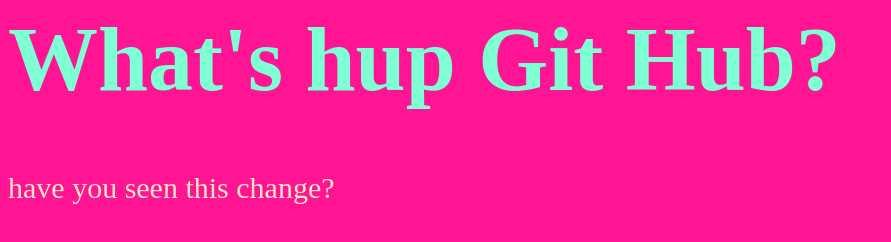
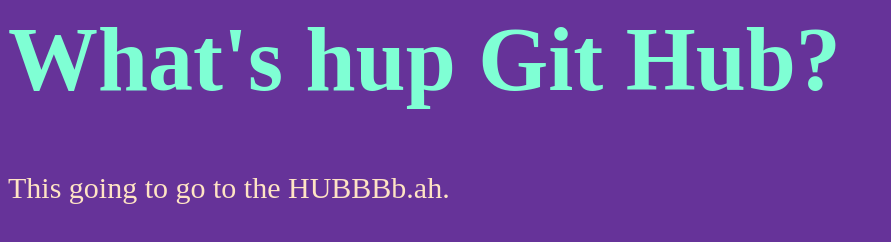
Before and after one commit to pk10187/first-repo, a plain HTML site: page index.html in a window 1280 px wide. Shown: the whole page, without its empty margins (0-891 px from the left). Drawn offline with Linux system fonts and the light colour scheme.

Commit message:
Change for hub

```diff
--- a/index.html
+++ b/index.html
@@ -6,6 +6,7 @@
 	<body>
 
 		<h1>What's hup Git Hub?</h1>
-		<p>have you seen this change?</p>
+		<p>This going to go to the HUBBBb.ah.</p>
 	</body>
+
 </html>
--- a/styles.css
+++ b/styles.css
@@ -4,7 +4,7 @@
 }
 
 body {
-	background-color: deeppink;
+	background-color: rebeccapurple;
 	color: bisque;
 	font-size: 30px;
 }
```
